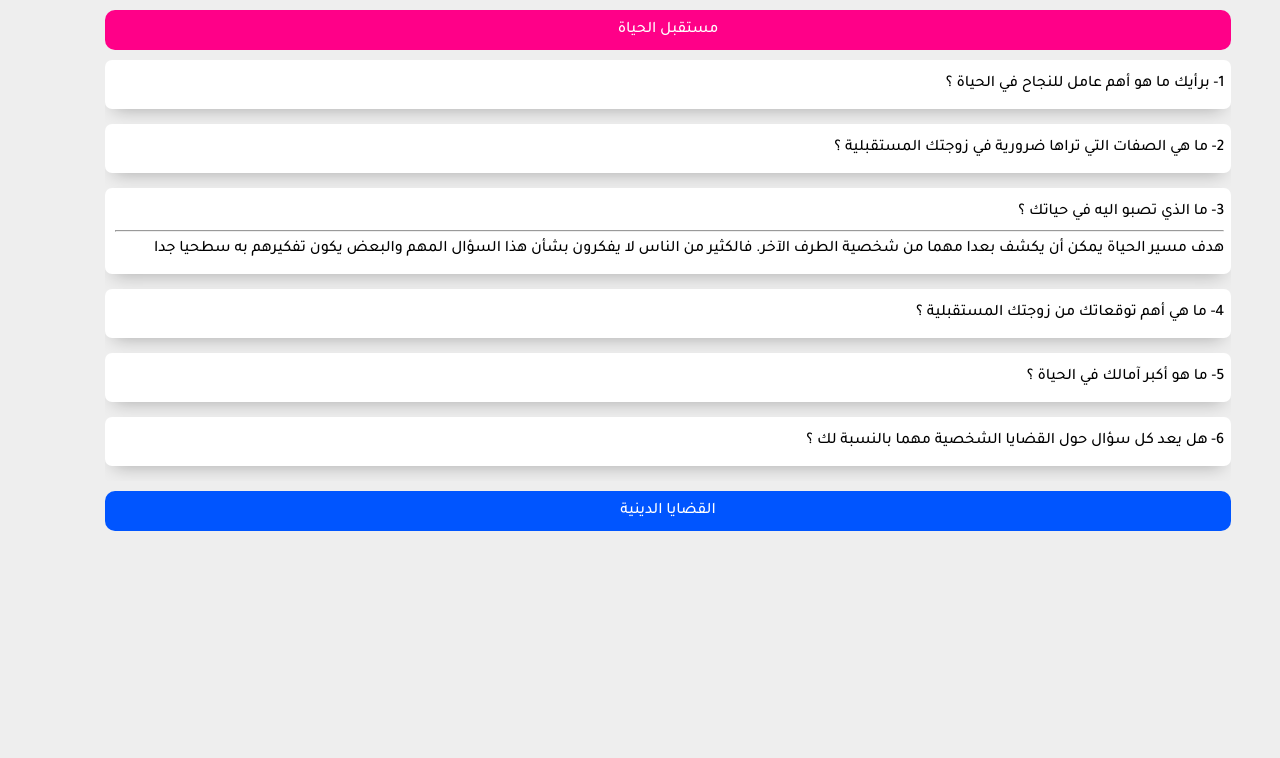
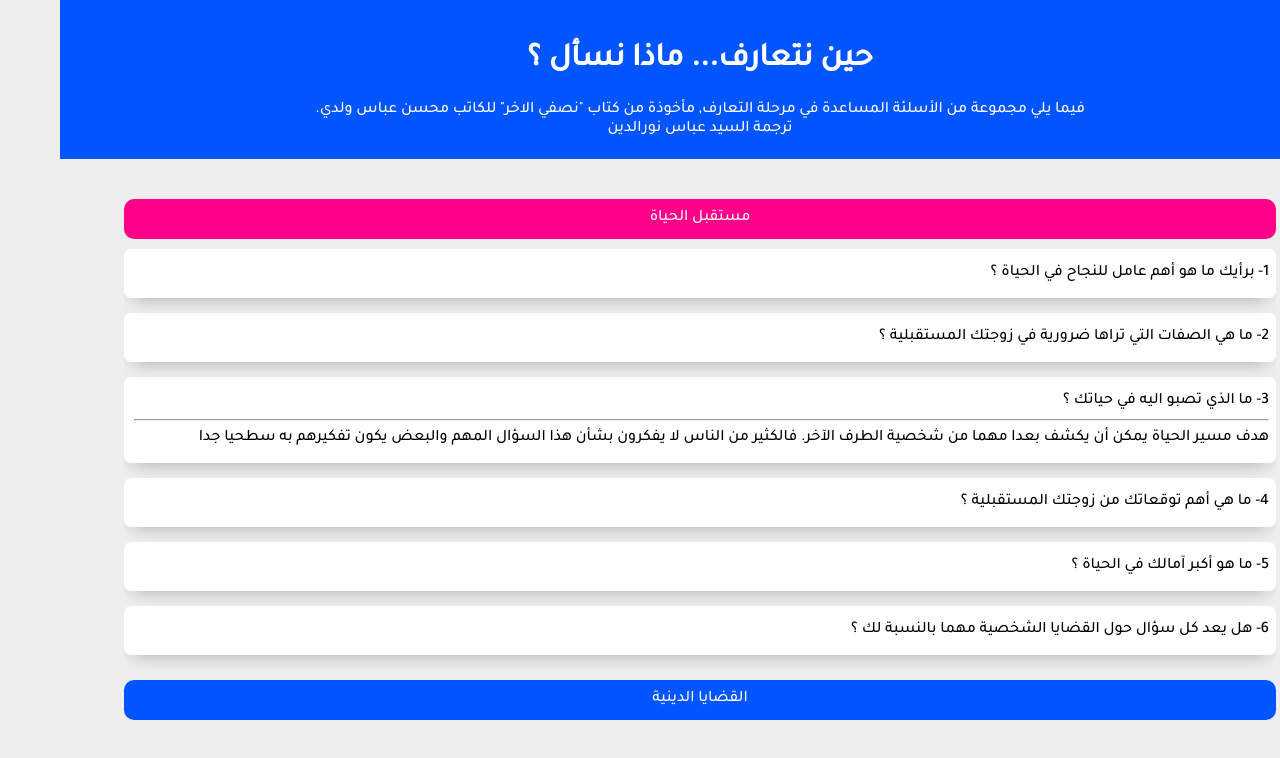
Before and after one commit to Hussein-Ali-Hassan/ta3arof-new, a Next.js app: page / in a window 1280 px wide. Shown: the top 758 px of the page. Built offline with nearby package versions, Linux system fonts and the light colour scheme.

Commit message:
add hero

```diff
--- a/pages/index.js
+++ b/pages/index.js
@@ -1,9 +1,18 @@
-import Content from './../components/Accordion';
+import Content from "./../components/Accordion";
 
 export default function Home() {
   return (
-    <main>
-      <Content/>
-    </main>
-  )
+    <>
+      <div className="hero">
+        <h1>حين نتعارف... ماذا نسأل ؟</h1>
+        <span>
+          فيما يلي مجموعة من الأسلئة المساعدة في مرحلة التعارف, مأخوذة من كتاب
+          "نصفي الاخر" للكاتب محسن عباس ولدي.<br/> ترجمة السيد عباس نورالدين
+        </span>
+      </div>
+      <main>
+        <Content />
+      </main>
+    </>
+  );
 }
--- a/styles/globals.css
+++ b/styles/globals.css
@@ -14,9 +14,20 @@ body {
   background: #eee;
   overflow-x: hidden;
 }
-
+.hero {
+    background: #0055ff;
+    color: white;
+    text-align: center;
+    width: 100vw;
+    display: flex;
+    flex-direction: column;
+    justify-content: center;
+    align-items: center;
+    padding: 20px;
+}
 main {
-  width: 88vw;
+  margin: 40px auto;
+  width: 90vw;
 }
 .accordion-header {
   background: #0055ff;
```
